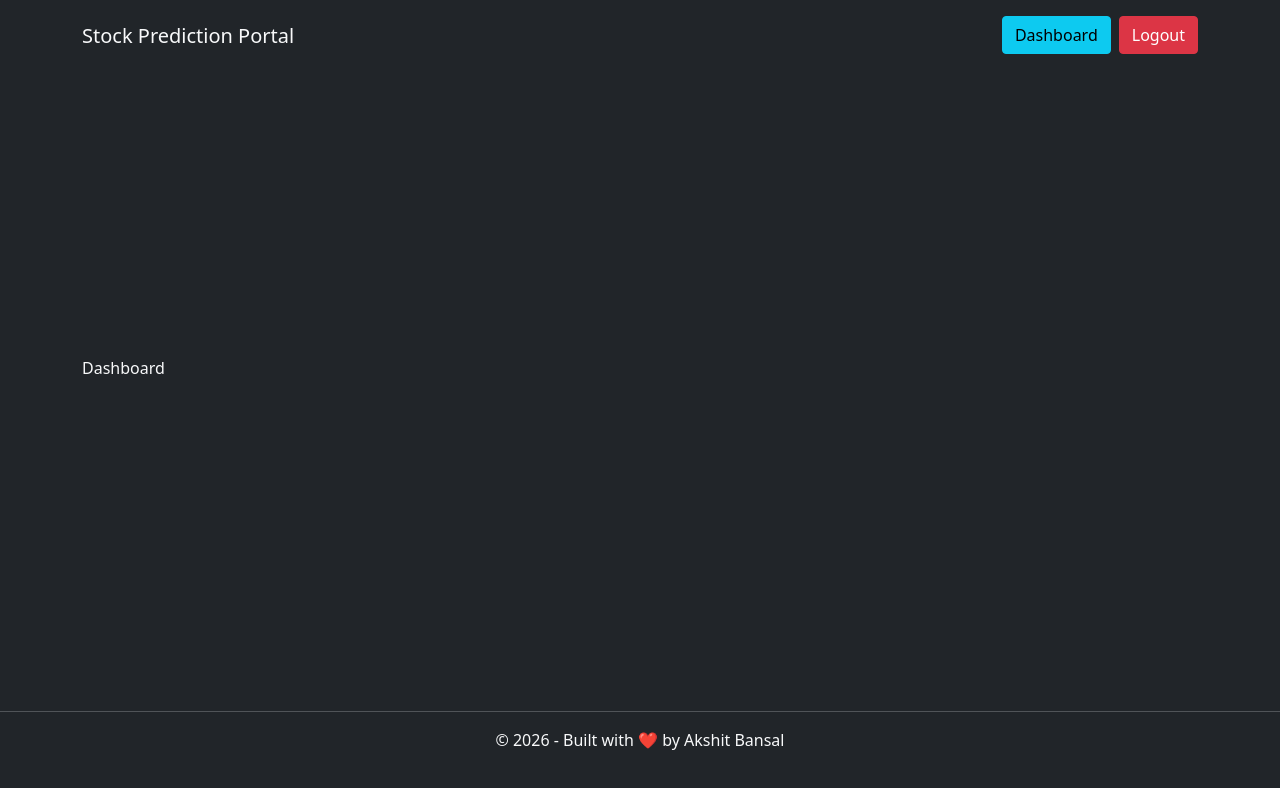
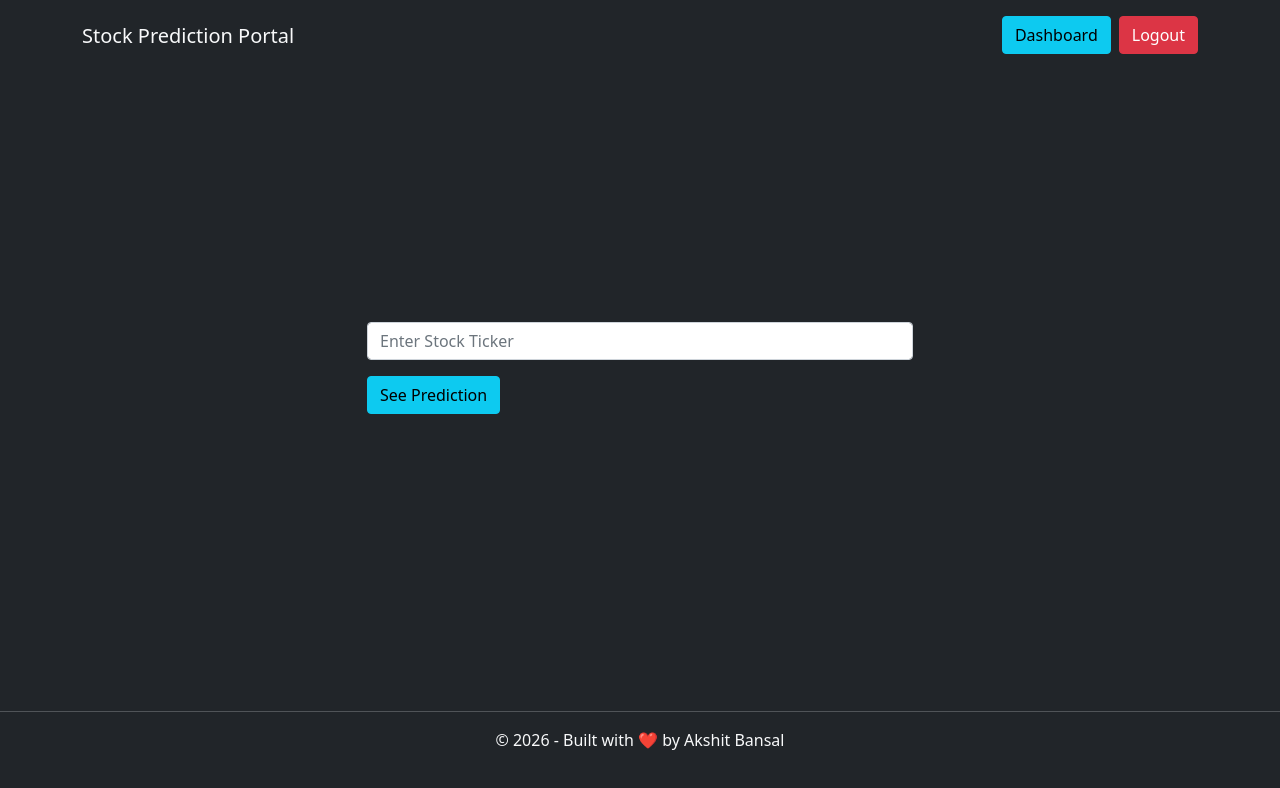
Before and after one commit to Akshitbansal26367/stock-prediction-portal, a React (Vite) app in the folder frontend-react/: page /dashboard in a window 1280 px wide. Shown: the top 788 px of the page. Built offline with nearby package versions, Linux system fonts and the light colour scheme; no server answers; sample sign-in values are in the browser's storage.

Commit message:
Added Dashboard.jsx file

```diff
--- a/frontend-react/src/components/dashboard/Dashboard.jsx
+++ b/frontend-react/src/components/dashboard/Dashboard.jsx
@@ -1,21 +1,113 @@
-import axios from 'axios'
-import { useEffect } from "react"
+import { useEffect, useState } from "react"
 import axiosInstance from '../../axiosInstance'
+import { FontAwesomeIcon } from '@fortawesome/react-fontawesome'
+import { faSpinner } from '@fortawesome/free-solid-svg-icons'
 
 const Dashboard = () => {
+    const [ticker, setTicker] = useState('')
+    const [error, SetError] = useState()
+    const [loading, setLoading] = useState(false)
+    const [plot, setPlot] = useState()
+    const [ma100, setMA100] = useState()
+    const [ma200, setMA200] = useState()
+    const [prediction, setPrediction] = useState()
+    const [mse, setMSE] = useState()
+    const [rmse, setRMSE] = useState()
+    const [r2, setR2] = useState()
+
     useEffect(() => {
         const fetchProtectedData = async () => {
             try {
-                const response = await axiosInstance.get("/protected-view/")
-                console.log("Success:", response.data);
+                const response = await axiosInstance.get("/protected-view/");
             } catch(error) {
                 console.error("Error Fetching Data:", error)
             }
         }
         fetchProtectedData();
     }, [])
+
+    const handleSubmit = async (e) => {
+        e.preventDefault();
+        setLoading(true)
+        try {
+            const response = await axiosInstance.post("/predict/", {
+                ticker: ticker
+            });
+            console.log(response.data);
+            const backendRoot = import.meta.env.VITE_BACKEND_ROOT
+            const plotUrl = `${backendRoot}${response.data.plot_img}`
+            const ma100Url = `${backendRoot}${response.data.plot_100_dma}`
+            const ma200Url = `${backendRoot}${response.data.plot_200_dma}`
+            const predictionUrl = `${backendRoot}${response.data.plot_prediction}`
+            setPlot(plotUrl)
+            setMA100(ma100Url)
+            setMA200(ma200Url)
+            setPrediction(predictionUrl)
+            setMSE(response.data.mse)
+            setRMSE(response.data.rmse)
+            setR2(response.data.r2)
+            if(response.data.error) {
+                SetError(response.data.error)
+            }
+        } catch(error) {
+            console.error("There was an error making the API request", error)
+        } finally {
+            setLoading(false);
+        }
+    }
+
   return (
-    <div className='text-light container'>Dashboard</div>
+    <div className='container'>
+        <div className="row">
+            <div className="col-md-6 mx-auto">
+                <form onSubmit={handleSubmit}>
+                    <input type="text" className='form-control' placeholder='Enter Stock Ticker'
+                    onChange={(e) => setTicker(e.target.value)} required
+                    />
+                    <small>{error && <div className="text-danger">{error}</div>}</small>
+                    <button type='submit' className='btn btn-info mt-3'>
+                        {loading ? <span><FontAwesomeIcon icon={faSpinner} spin />Please Wait...</span>: "See Prediction"}
+                    </button>
+                </form>
+            </div>
+
+            {prediction &&(
+                <div className="prediction mt-5">
+                <div className="p-3">
+                    {plot && (
+                        <img src={plot} style={{maxWidth: '100%'}} />
+                    )}
+                </div>
+
+                <div className="p-3">
+                    {ma100 && (
+                        <img src={ma100} style={{maxWidth: '100%'}} />
+                    )}
+                </div>
+
+                <div className="p-3">
+                    {ma200 && (
+                        <img src={ma200} style={{maxWidth: '100%'}} />
+                    )}
+                </div>
+
+                <div className="p-3">
+                    {prediction && (
+                        <img src={prediction} style={{maxWidth: '100%'}} />
+                    )}
+                </div>
+
+                <div className="text-light p-3">
+                    <h4>Model Evaluation</h4>
+                    <p>Mean Squared Error (MSE) : {mse}</p>
+                    <p>Root Mean Squared Error (RMSE) : {rmse}</p>
+                    <p>R-Squared : {r2}</p>
+                </div>
+            </div>
+            )}
+
+        </div>
+    </div>
   )
 }
 
```
